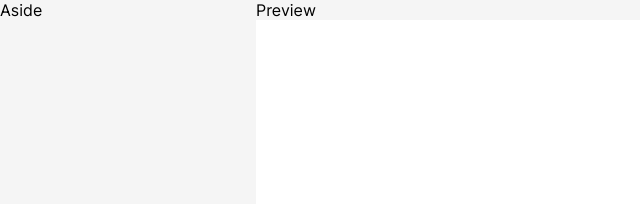
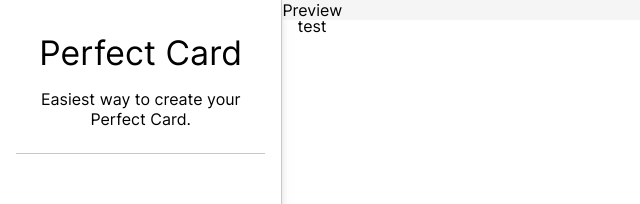
Before and after one commit to MAHcodes/PerfectCard, a React (Create React App) app: page / in a window 1280 px wide. Shown: the top 204 px of the page, without its empty margins (0-640 px from the left). Built offline with nearby package versions, Linux system fonts and the light colour scheme.

Commit message:
collapse aside

```diff
--- a/src/App.jsx
+++ b/src/App.jsx
@@ -1,19 +1,33 @@
-import styled from 'styled-components';
+import { useState } from "react";
+import styled from "styled-components";
 import Aside from "./components/Aside";
 import Main from "./components/Main";
+import Github from "./components/Github";
 
 function App() {
+  const [asideOpen, setAsideOpen] = useState(true);
+
   return (
-    <StyledApp>
-      <Aside />
-      <Main />
-    </StyledApp>
+    <>
+      <StyledApp>
+        <Aside open={asideOpen} setOpen={setAsideOpen} />
+        <Main asideOpen={asideOpen} />
+      </StyledApp>
+
+      <a
+        href="https://github.com/mhmdali102/perfect-card"
+        target="_blank"
+        rel="noreferrer noopener"
+      >
+        <Github />
+      </a>
+    </>
   );
 }
 
 const StyledApp = styled.div`
   display: flex;
   align-items: stretch;
-`
+`;
 
 export default App;
--- a/src/components/Aside.jsx
+++ b/src/components/Aside.jsx
@@ -1,17 +1,46 @@
 import styled from "styled-components";
+import Button from "./Button";
 
-const Aside = () => {
+const Aside = ({ open, setOpen }) => {
   return (
-    <StyledAside>
-      <Wrapper>Aside</Wrapper>
+    <StyledAside open={open}>
+      <Button val={"test"} action={() => setOpen(!open)} />
+      <Wrapper>
+        <H1>Perfect Card</H1>
+        <P>Easiest way to create your Perfect Card.</P>
+      </Wrapper>
     </StyledAside>
   );
 };
 
 const StyledAside = styled.aside`
+  background-color: rgb(var(--bg-main));
   position: relative;
-  flex: 0.2;
+  flex: ${props => props.open ? ".2" : "0"};
+  transform: translateX(${props => props.open ? "0" : "-100%"});
+  box-shadow: 0 0 1rem -.75rem #000;
+  border-right: 1px solid rgb(var(--gray));
+  transition: var(--transition-d) var(--transition-tf);
+  padding: 2rem 1rem;
+
+  & > button {
+    position: absolute;
+    inset: 1rem -1rem auto auto;
+    transform: translateX(100%);
+  }
 `;
+
+const H1 = styled.h1`
+  font-size: var(--fz-lg);
+  text-align: center;
+  margin-block-end: 1rem;
+`
+
+const P = styled.p`
+  text-align: center;
+  border-bottom: 1px solid rgb(var(--gray));
+  padding-block-end: 1.5rem;
+`
 
 const Wrapper = styled.div`
   top: 0;
--- /dev/null
+++ b/src/components/Button.jsx
@@ -0,0 +1,17 @@
+import styled from "styled-components"
+
+const Button = ({val, action}) => {
+  return (
+    <Btn type="button" onClick={action}>
+      {val}
+    </Btn>
+  )
+}
+
+
+const Btn = styled.button`
+  cursor: pointer;
+`
+
+
+export default Button
--- a/src/components/Main.jsx
+++ b/src/components/Main.jsx
@@ -2,9 +2,9 @@ import Preview from "./Preview";
 import Code from "./Code";
 import styled from "styled-components";
 
-const Main = () => {
+const Main = ({ asideOpen }) => {
   return (
-    <StyledMain>
+    <StyledMain asideOpen={asideOpen}>
       <Preview />
       <Code />
     </StyledMain>
@@ -12,7 +12,7 @@ const Main = () => {
 }
 
 const StyledMain = styled.main`
-  flex: .8;
+  flex: ${props => props.asideOpen ? ".8" : "1"};
 `
 
 export default Main
```
